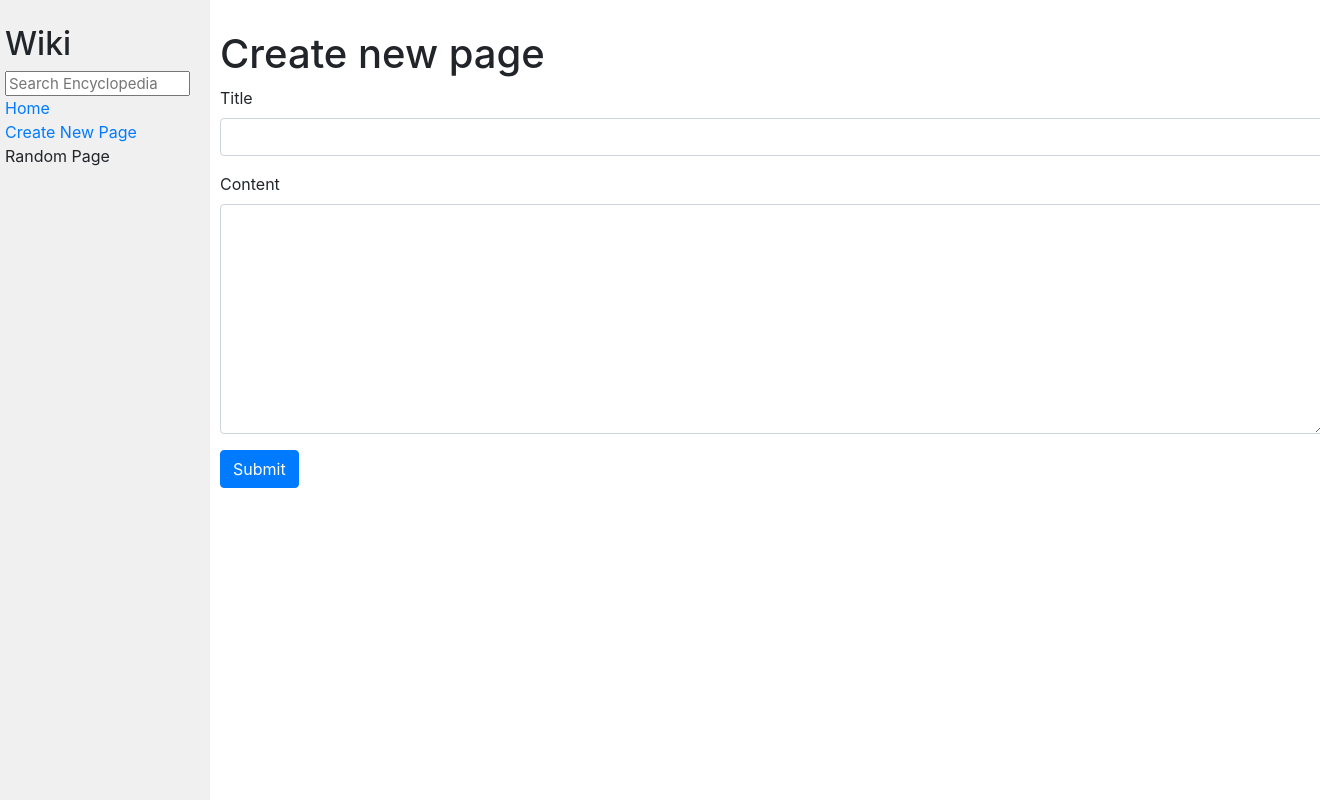
After one commit to rafa763/Wiki, a Django app: page /new in a window 1320 px wide; the page is wider, and only the part inside the window is pictured. The commit adds this page. Run offline with Django 3.2, Linux system fonts and the light colour scheme; some libraries are stand-ins or nearby versions.

Commit message:
Create New Pages

```diff
--- a/encyclopedia/templates/encyclopedia/error.html
+++ b/encyclopedia/templates/encyclopedia/error.html
@@ -1,11 +1,11 @@
 {% extends "encyclopedia/layout.html" %}
 
 {% block title %}
-    {{ title }}
+    {{ title }} | Not Found
 {% endblock %}
 
 {% block body %}
-    <h1>{{ title }} page was not found</h1>
+    <h1>{{ error_msg }}</h1>
     <a href="{% url 'encyclopedia:index' %}">Return to index</a>
 
 {% endblock %}
--- a/encyclopedia/templates/encyclopedia/layout.html
+++ b/encyclopedia/templates/encyclopedia/layout.html
@@ -4,8 +4,11 @@
 
 <html lang="en">
     <head>
+        <meta charset="UTF-8">
+        <meta name="viewport" content="width=device-width, initial-scale=1.0">
         <title>{% block title %}{% endblock %}</title>
         <link rel="stylesheet" href="https://stackpath.bootstrapcdn.com/bootstrap/4.4.1/css/bootstrap.min.css" integrity="sha384-Vkoo8x4CGsO3+Hhxv8T/Q5PaXtkKtu6ug5TOeNV6gBiFeWPGFN9MuhOf23Q9Ifjh" crossorigin="anonymous">
+
         <link href="{% static 'encyclopedia/styles.css' %}" rel="stylesheet">
     </head>
     <body>
@@ -19,7 +22,7 @@
                     <a href="{% url 'encyclopedia:index' %}">Home</a>
                 </div>
                 <div>
-                    Create New Page
+                    <a href="{% url 'encyclopedia:new' %}">Create New Page</a>
                 </div>
                 <div>
                     Random Page
--- /dev/null
+++ b/encyclopedia/templates/encyclopedia/new.html
@@ -0,0 +1,24 @@
+{% extends "encyclopedia/layout.html" %}
+
+{% block title %}
+    Create New Page
+{% endblock %}
+
+{% block body %}
+    <h1>Create new page</h1>
+    <form action="{% url 'encyclopedia:new' %}" method="post">
+        {% csrf_token %}
+        <div class="form-group">
+            <label for="title">Title</label>
+            <br>
+            <input type="text" class="form-control" name="title">
+        </div>
+        <div class="form-group">
+            <label for="content">Content</label>
+            <br>
+            <textarea name="content" class="form-control" cols="20" rows="9"></textarea>
+        </div>
+        <button type="submit" class="btn btn-primary">Submit</button>
+    </form>
+
+{% endblock %}
--- a/encyclopedia/urls.py
+++ b/encyclopedia/urls.py
@@ -5,5 +5,7 @@ from . import views
 app_name = "encyclopedia"
 urlpatterns = [
     path("", views.index, name="index"),
-    path("wiki/<str:title>", views.entry, name="entry")
+    path("wiki/<str:title>", views.entry, name="entry"),
+    path("new", views.new, name="new"),
+    # path("edit/<str:title>", views.edit, name="edit"),
 ]
--- a/encyclopedia/views.py
+++ b/encyclopedia/views.py
@@ -1,5 +1,5 @@
-from django.shortcuts import render
-from django.http import HttpResponse
+from django.shortcuts import redirect, render
+from django.urls import reverse
 from markdown2 import Markdown
 
 from . import util
@@ -13,10 +13,23 @@ def entry(request, title):
     entry = util.get_entry(title)
     if entry is None:
         return render(request, "encyclopedia/error.html", {
-            "title": title
+            "error_msg": f"Entry with title '{title}' does not exist."
         })
     html = Markdown().convert(entry)
     return render(request, "encyclopedia/entry.html", {
         "title": title,
         "content": html
     })
+
+def new(request):
+    if request.method == 'POST':
+        title = request.POST.get('title')
+        content = request.POST.get('content')
+        if util.get_entry(title) is None:
+            util.save_entry(title, content)
+            return redirect(reverse("encyclopedia:entry", args=[title]))
+        else:
+            return render(request, "encyclopedia/error.html", {
+                "error_msg": f"Entry with title '{title}' already exists."
+            })
+    return render(request, "encyclopedia/new.html")
```
